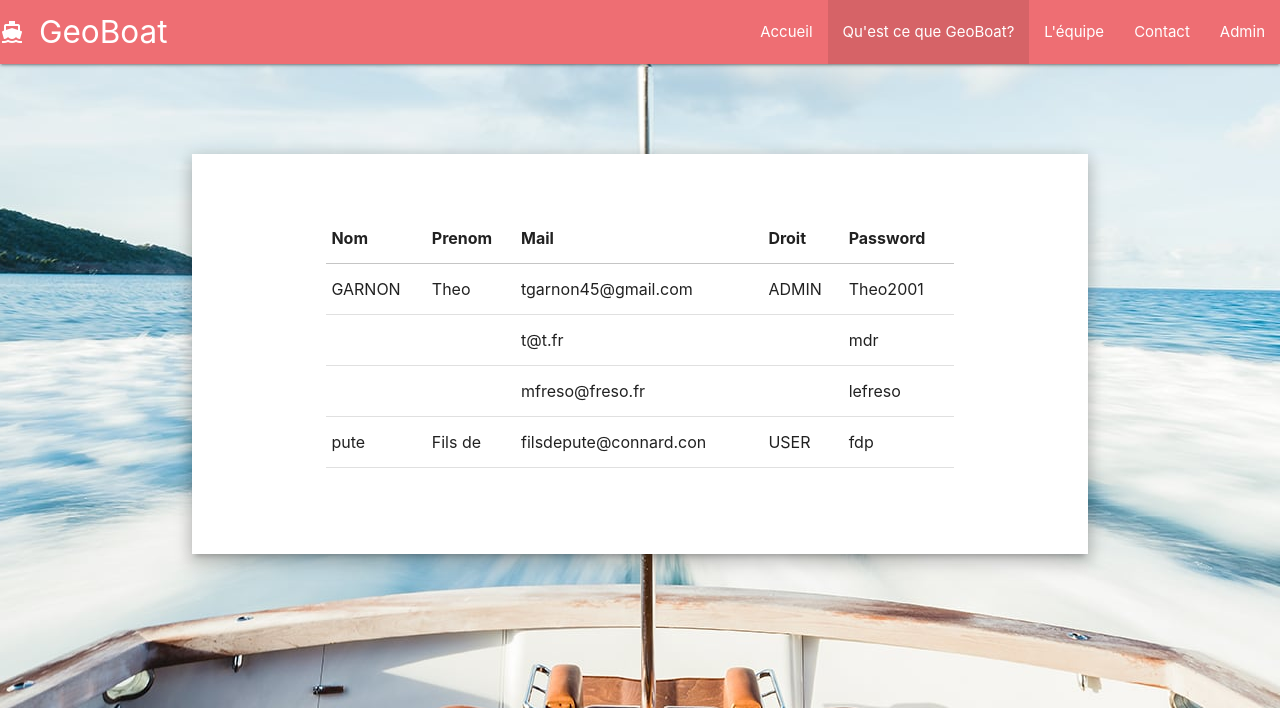
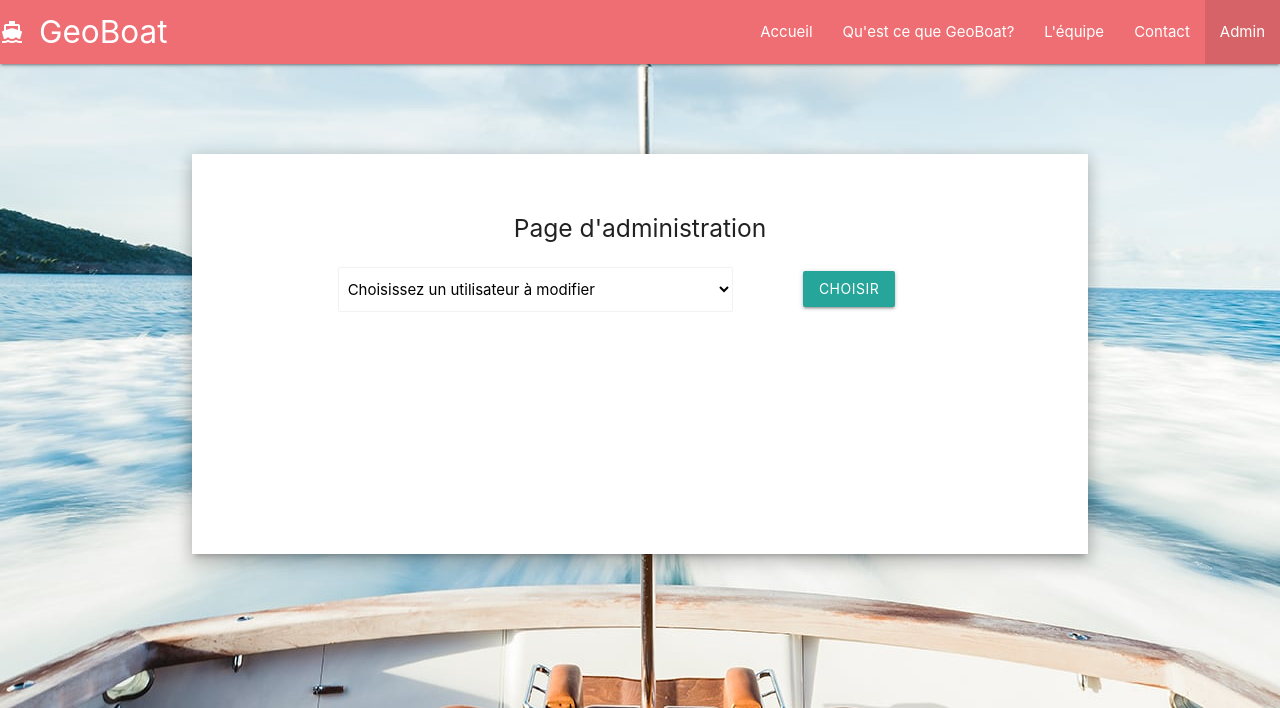
Before and after one commit to mfresi/ProjetGPS, a PHP site: page /admin.php in a window 1280 px wide. Shown: the top 708 px of the page. Run offline with PHP 8.4, Linux system fonts and the light colour scheme; data comes from the database, SQL or seed files in the repository.

Commit message:
page admin

```diff
--- a/admin.php
+++ b/admin.php
@@ -2,6 +2,9 @@
 include("class_admin.php");
 
 $admin = new Admin;
+if(isset($_POST['submitModifier'])){
+    $dataUser = $admin->choixUser($_POST['selectUser']);
+}
 ?>
 
 <html>
@@ -19,40 +22,44 @@ $admin = new Admin;
             <a href="index.php" class="brand-logo"><i class="material-icons">directions_boat</i>GeoBoat</a>
             <ul id="nav-mobile" class="right">
                 <li><a href="index.php">Accueil</a></li>
-                <li class="active"><a href="">Qu'est ce que GeoBoat?</a></li>
+                <li><a href="presentation.php">Qu'est ce que GeoBoat?</a></li>
                 <li><a href="ekip.php">L'équipe</a></li>
                 <li><a href="contact.php">Contact</a></li>
-                <li><a href="admin.php">Admin</a></li>
+                <li class="active"><a href="">Admin</a></li>
             </ul>
         </div>
     </nav>
     <div class="white container z-depth-3" style="min-height:50vh;">
         <div class="container" style="margin-top : 10%; padding-top : 5%; padding-bottom : 5%; margin-bottom : 10%;">
-            <div class="input-field col s12">
-                <div class="responsive-table">
-                    <table>
-                        <thead>
-                            <tr>
-                                <th>Nom</th>
-                                <th>Prenom</th>
-                                <th>Mail</th>
-                                <th>Droit</th>
-                                <th>Password</th>
-                            </tr>
-                        </thead>
-
-                        <tbody>
-                            <tr>
-                                <?php $testAdmin = $admin->afficheUser(); ?>
-                            </tr>
-                        </tbody>
-                    </table>
-                </div>
-
+            <div class="center-align">
+                <h5>Page d'administration</h5>
             </div>
+            <div class="row">
+                <form method="post" action="">
+                    <div class="row valign-wrapper center-align">
+                        <div class="input-field col s8">
+                            <select class="browser-default" name="selectUser">
+                                <option value="" disabled selected>Choisissez un utilisateur à modifier</option>
+                                <?php $admin->afficheUser() ?>
+                            </select>
+                        </div>
+                        <div class="input-field col s4">
+                            <button class="btn waves-effect waves-light" type="submit" name="submitModifier">Choisir</button>
+                        </div>
+                    </div>
+                </form>
+            </div>
+            <?php if(isset($dataUser)){
+                $admin->champUser($dataUser);
+            }
+            if(isset($_POST['modifierUser'])){
+                $admin->modifier($_POST['iduser'],$_POST['email'], $_POST['nom'], $_POST['prenom'], $_POST['droits']);
+            }
+            if(isset($_POST['supprimerUser'])){
+                $admin->supprimer($_POST['iduser']);
+            }?>
         </div>
     </div>
     <script type="text/javascript" src="js/materialize.min.js"></script>
 </body>
-
 </html>
--- a/class_admin.php
+++ b/class_admin.php
@@ -1,17 +1,17 @@
 <?php
 class Admin
 {
+    private $_bdd;
+
+    public function __construct(){
+        $this->_bdd = new PDO('mysql:host=localhost; dbname=geoboat; charset=utf8', 'root', '');
+    }
+
     public function afficheUser()
     {
-
-        $bdd = new PDO('mysql:host=localhost; dbname=geoboat; charset=utf8', 'root', '');
-        $response = $bdd->query("SELECT * FROM user ");
+        $response = $this->_bdd->query("SELECT * FROM user ");
         while ($donneesBrutes = $response->fetch()) {
-            echo "<tr><td>" . $donneesBrutes['nom'] . "</td>";
-            echo "<td>" . $donneesBrutes['prenom'] . "</td>";
-            echo "<td>" . $donneesBrutes['email'] . "</td>";
-            echo "<td>" . $donneesBrutes['droit'] . "</td>";
-            echo "<td>" . $donneesBrutes['password'] . "</td></tr>";
+            echo "<option value='".$donneesBrutes['id_user']."'>".$donneesBrutes['nom']." ".$donneesBrutes['prenom']."</option>";
         }
     }
 
@@ -30,4 +30,74 @@ class Admin
             echo "<p class='green-text'>Connecté!</p>";
         }
     }
+
+    public function choixUser($id){
+        $requeteUserAModifier = $this->_bdd->query("SELECT * FROM user WHERE id_user = ".$id);
+        $donneesUserAModifier = $requeteUserAModifier->fetch();
+        return $donneesUserAModifier;
+    }
+
+    public function champUser($dataUser){
+        echo "
+        <form method='post' action=''>
+            <input type='hidden' name='iduser' value='".$dataUser['id_user']."'>
+            <div class='input-field center-align'>
+                <input id='email' name='email' type='text' value='".$dataUser['email']."' class='validate'>
+                <label for='email'>E-mail</label>
+            </div>
+            <div class='row'>
+                <div class='col s6'>
+                    <p>
+                        <label>
+                            <input name='droits' type='radio' value='ADMIN'";
+                            if($dataUser['droit'] == "ADMIN"){echo "checked";}
+                            echo " />
+                            <span>Administrateur</span>
+                        </label>
+                    </p>
+                </div>
+                <div class='col s6'>
+                    <p>
+                        <label>
+                            <input name='droits' type='radio' value='USER'";
+                            if($dataUser['droit'] == "USER"){echo "checked";}
+                            echo " />
+                            <span>Utilisateur</span>
+                        </label>
+                    </p>
+                </div>
+            </div>
+            <div class='row'>
+                <div class='input-field col s6'>
+                    <input id='nom' name='nom' type='text' value='".$dataUser['nom']."' class='validate'>
+                    <label for='nom'>Nom</label>
+                </div>
+                <div class='input-field col s6'>
+                    <input id='prenom' name='prenom' type='text' value='".$dataUser['prenom']."' class='validate'>
+                    <label for='prenom'>Prenom</label>
+                </div>
+            </div>
+            <div class='row valign-wrapper center-align'>
+                <div class='input-field col s6 left-align'>
+                    <button class='btn waves-effect waves-light' type='submit' name='supprimerUser'>Supprimer
+                        <i class='material-icons right'>delete_forever</i>
+                    </button>
+                </div>
+                <div class='input-field col s6 right-align'>
+                    <button class='btn waves-effect waves-light' type='submit' name='modifierUser'>Modifier
+                        <i class='material-icons right'>edit</i>
+                    </button>
+                </div>
+            </div>
+        </form>
+        ";
+    }
+
+    public function modifier($id,$email,$nom,$prenom,$droits){
+        $requeteModification = $this->_bdd->query("UPDATE user SET `nom`='".$nom."',`prenom`='".$prenom."',`email`='".$email."',`droit`='".$droits."' WHERE id_user = ".$id);
+    }
+
+    public function supprimer($id){
+        $requeteSuppression = $this->_bdd->query("DELETE FROM user WHERE id_user = ".$id);
+    }
 }
--- a/class_register.php
+++ b/class_register.php
@@ -57,10 +57,10 @@ class Register{
             echo "<p class='red-text'>L'adresse e-mail est incorrecte</p>";
         }
         if($erreur == "mdpVide"){
-            echo "<p class='red-text'>Merci de remplir le champ Mot de passe</p>";
+            echo "<p class='red-text'>Merci de remplir le champ mot de passe</p>";
         }
         if($erreur == "nomPrenomVide"){
-            echo "<p class='red-text'>Merci de remplir les champs Nom et Prenom</p>";
+            echo "<p class='red-text'>Merci de remplir les champs nom et prenom</p>";
         }
         if($erreur == "mailUsed"){
             echo "<p class='red-text'>Adresse e-mail déjà utilisée</p>";
```
